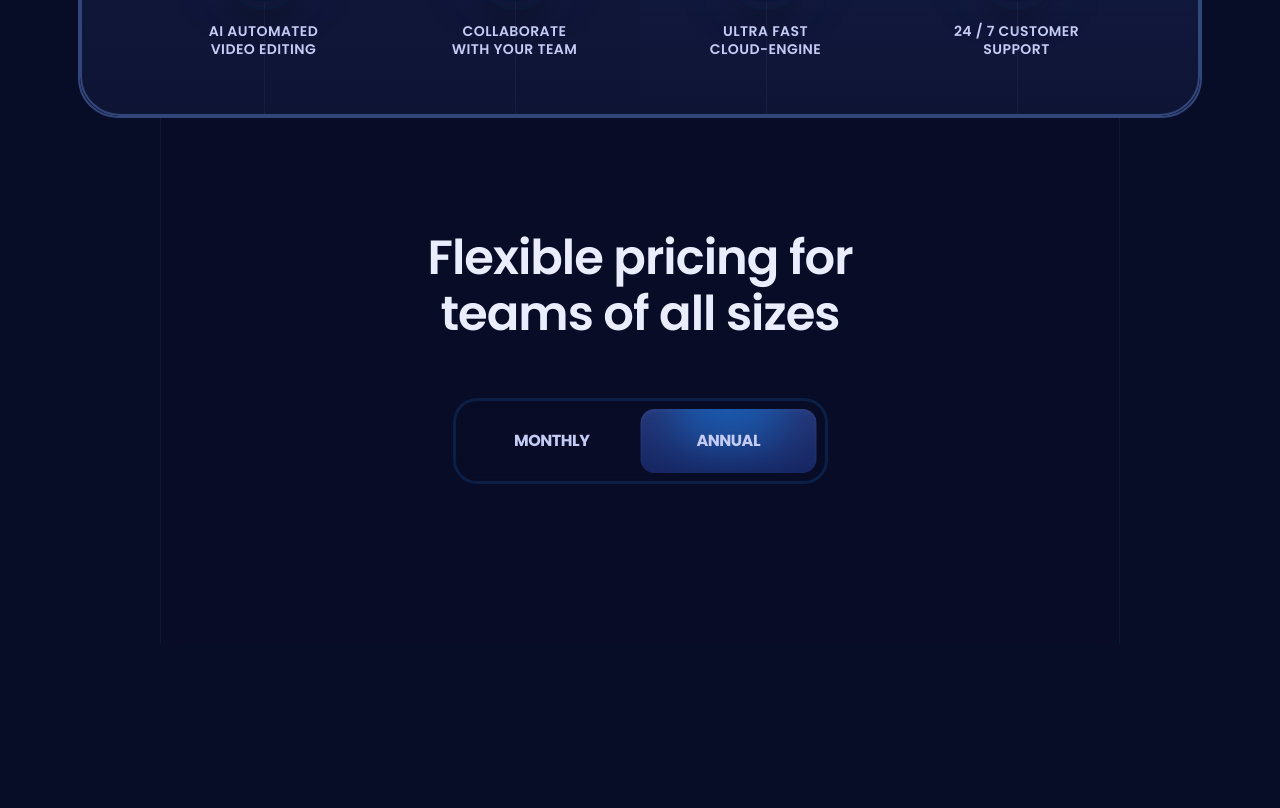
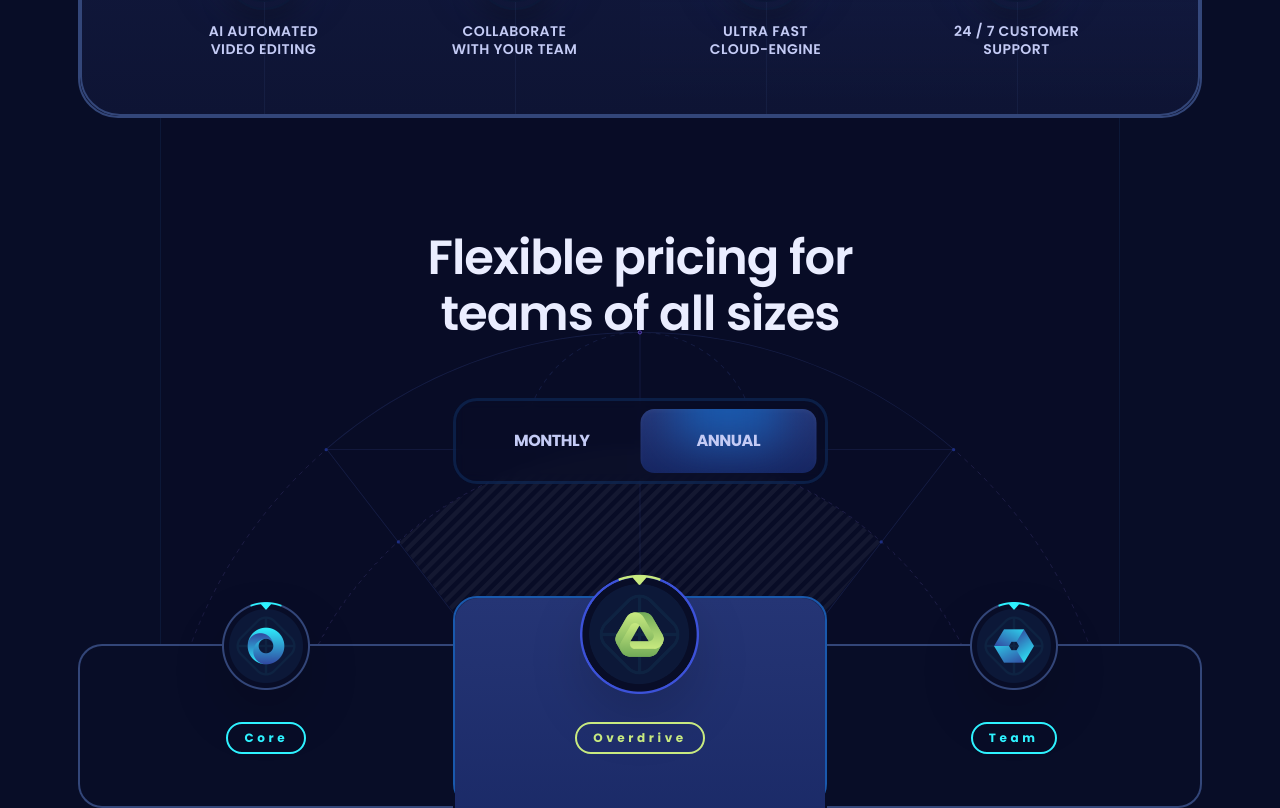
Before and after one commit to ian-roland/Xora, a React (Vite) app in the folder frontend/: page / in a window 1280 px wide. Shown: the part 1686-2494 px from the top of the page. Before the commit the page ends 2330 px from the top, so only its background shows below. Built offline with nearby package versions, Linux system fonts and the light colour scheme.

Commit message:
added: the plan sections core icons and layout (still missing selectable funciton)

```diff
--- a/frontend/src/sections/Pricing.jsx
+++ b/frontend/src/sections/Pricing.jsx
@@ -1,6 +1,7 @@
 import clsx from "clsx";
 import { useState } from "react";
 import { Element } from "react-scroll";
+import { plans } from "../constants";
 
 const Pricing = () => {
   const [monthly, setMonthly] = useState(false);
@@ -34,6 +35,47 @@
                 )}
               />
             </div>
+
+            <div className="pricing-bg">
+              <img
+                src="/images/bg-outlines.svg"
+                width={960}
+                height={380}
+                alt="outline"
+                className="relative z-2"
+              />
+              <img
+                src="/images/bg-outlines-fill.png"
+                width={960}
+                height={380}
+                alt="outline"
+                className="absolute inset-0 opacity-5 mix-blend-soft-light"
+              />
+            </div>
+          </div>
+
+          {/* here starts the pricing section*/}
+
+          <div className="scroll-hide relative z-2 -mt-12 flex items-start max-xl:gap-5 max-xl:overflow-auto max-lg:pt-6">
+            {plans.map((plan, index) => (
+              <div key={plan.id} className="pricing-plan_first pricing-plan_last pricing-plan_odd pricing-plan_even relative border-2 p-7
+              max-xl:min-w-80 max-lg:rounded-3xl xl:w-[calc(33.33%+2px)]">
+
+                {index === 1 && (
+                    <div className="g4 absolute h-330 left-0 right-0 top-0 z-1 rounded-tl-3xl rounded-tr-3xl"/>
+                )}
+
+                <div className={clsx("absolute left-0 right-0 z-2 flex items-center justify-center", index === 1 ? "-top-6" : "-top6 xl:-top-11")}>
+                    <img src={plan.logo} alt={plan.title}  className={clsx("object-contain drop-shadow-2xl", index === 1 ? "size-[120px]" : "size-[88px]")}/>
+                </div>
+
+                <div className={clsx("relative flex flex-col items-center", index === 1 ? "pt-24" : "pt-12")}>
+                    <div className={clsx("small-2 rounded-20 relative z-2 mx-auto mb-6 border-2 px-4 py-1.5 uppercased" , index === 1 ? "border-p3 text-p3" : "border-p1 text-p1")}>
+                        {plan.title}
+                    </div>
+                </div>
+              </div>
+            ))}
           </div>
         </div>
       </Element>
```
